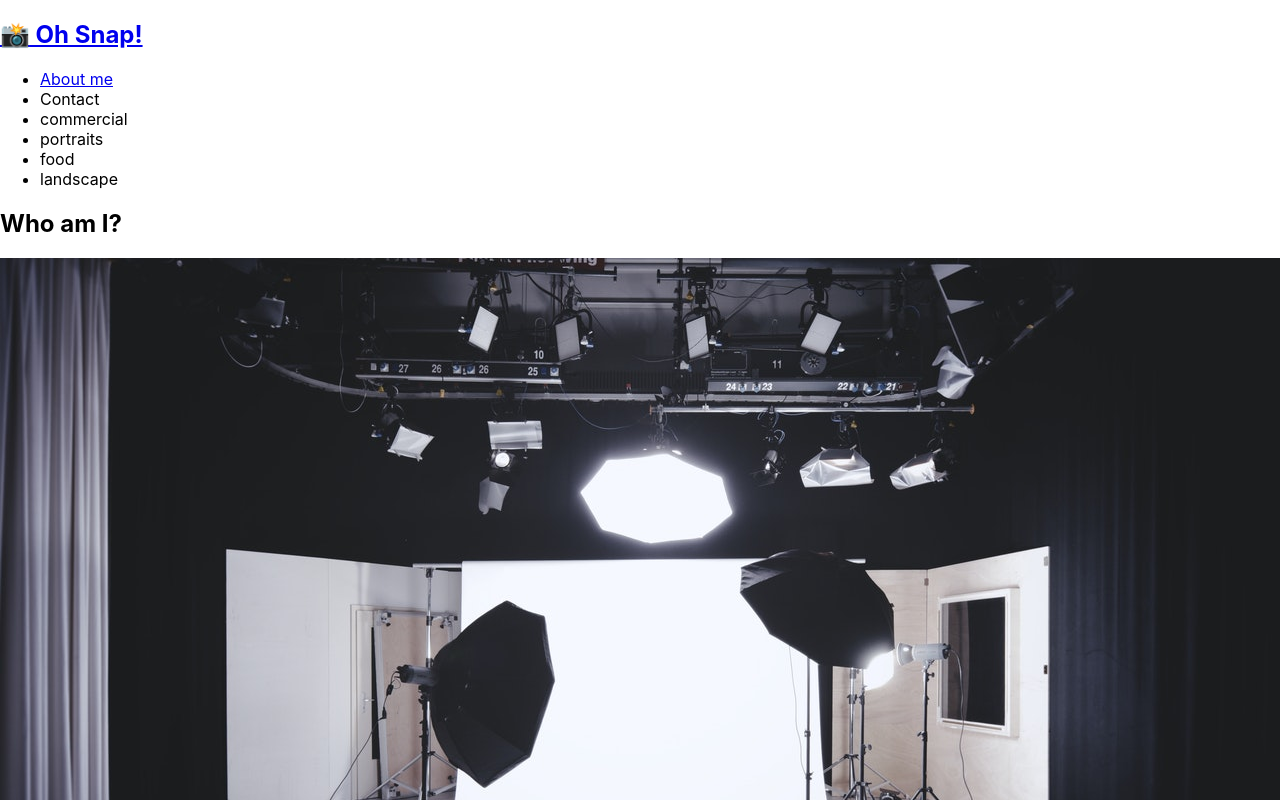
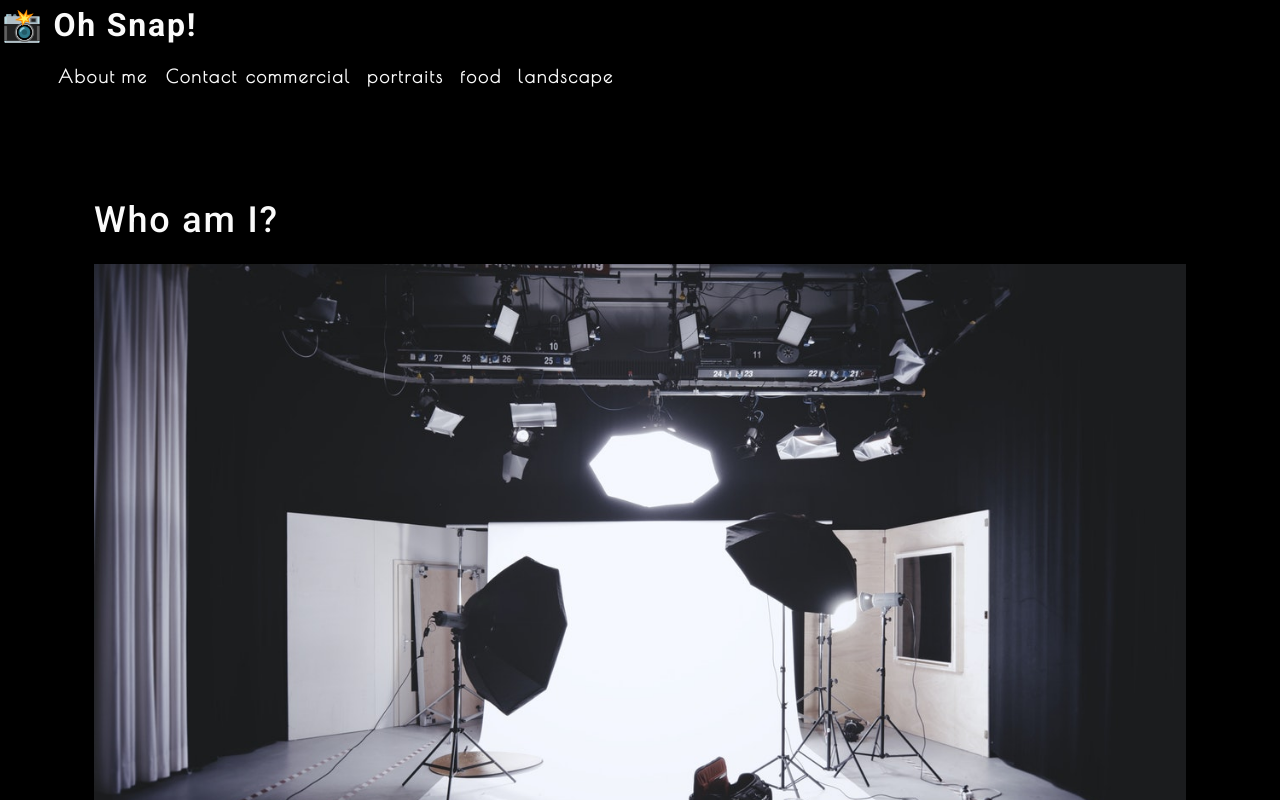
Before and after one commit to Lydia-tech/photo-port, a React (Create React App) app: page / in a window 1280 px wide. Shown: the top 800 px of the page. Built offline with nearby package versions, Linux system fonts and the light colour scheme.

Commit message:
fixed style sheet

```diff
--- a/public/index.html
+++ b/public/index.html
@@ -15,6 +15,9 @@
       user's mobile device or desktop. See https://developers.google.com/web/fundamentals/web-app-manifest/
     -->
     <link rel="manifest" href="%PUBLIC_URL%/manifest.json" />
+    <link href="https://fonts.googleapis.com/css2?family=Poiret+One&family=Roboto:ital,wght@0,100;0,300;0,400;0,500;0,700;0,900;1,100;1,300;1,400;1,500;1,700;1,900&display=swap" rel="stylesheet">
+    <link href="https://fonts.googleapis.com/css?family=Roboto&display=swap" rel="stylesheet">
+    <link href="https://fonts.googleapis.com/css2?family=Poiret+One&display=swap" rel="stylesheet">
     <!--
       Notice the use of %PUBLIC_URL% in the tags above.
       It will be replaced with the URL of the `public` folder during the build.
--- a/src/index.css
+++ b/src/index.css
@@ -1,13 +1,295 @@
+
+main {
+	margin: 0 auto;
+	max-width: 90%;
+  padding: 50px 30px;
+}
+:root {
+  --primary: #8c54ff;
+  --secondary: #F3A847;
+  --tertiary: #B12704;
+  --light: #fafafa;
+  --dark: #000000;
+  --darker: #111111;
+  --error: rgb(228, 46, 1);
+  --spacing-one: calc(1rem * 0.5);
+  --spacing-two: calc(1rem);
+  --spacing-five: calc(2.5rem);
+
+}
+
+* {
+  box-sizing: border-box;
+}
+
+html,
+body {
+  min-height: 100%;
+}
+
 body {
   margin: 0;
-  font-family: -apple-system, BlinkMacSystemFont, 'Segoe UI', 'Roboto', 'Oxygen',
-    'Ubuntu', 'Cantarell', 'Fira Sans', 'Droid Sans', 'Helvetica Neue',
-    sans-serif;
-  -webkit-font-smoothing: antialiased;
-  -moz-osx-font-smoothing: grayscale;
+  padding: 0;
+  font-weight: 600;
+  line-height: 1.5;
+  font-size: 18px;
+  letter-spacing: .1em;
+  background: var(--dark);
+  color: var(--light);
+  font-family: 'Poiret One', cursive;
+
 }
 
-code {
-  font-family: source-code-pro, Menlo, Monaco, Consolas, 'Courier New',
-    monospace;
+h1,
+h2,
+h3,
+h4,
+h5,
+h6 {
+  font-family: 'Roboto', sans-serif;
+  font-weight: 500;
+  margin: 5px 0;
+  line-height: 1.25;
 }
+
+h1 {
+  font-size: 2.25rem;
+}
+
+h2 {
+  font-size: 2rem;
+}
+
+h3 {
+  font-size: 1.75rem;
+}
+
+h4 {
+  font-size: 1.5rem;
+}
+
+h5 {
+  font-size: 1.25rem;
+}
+
+h6 {
+  font-size: 1rem;
+}
+
+p {
+  font-size: 1.1rem;
+  margin-top: 0;
+}
+
+a {
+  color: var(--tertiary);
+  text-decoration: none;
+  font-weight: bold;
+}
+
+a:hover {
+  text-decoration: underline;
+}
+
+header {
+  background: var(--dark);
+}
+
+header a {
+  color: var(--light);
+}
+
+button {
+  font-size: 1rem;
+  text-decoration: none;
+  padding: 0.25rem 1rem;
+  border-radius: .5rem;
+  border: none;
+  outline: none;
+  cursor: pointer;
+  margin: 0 1px;
+  background-color: var(--secondary);
+}
+
+button:hover {
+  opacity: .8;
+}
+
+button[disabled] {
+  cursor: default;
+  opacity: .8;
+}
+
+img {
+  max-width: 100%;
+}
+
+span[role="img"] {
+  cursor: default;
+}
+
+form {
+  width: 40%;
+}
+
+input {
+  font-size: 1rem;
+  padding: 0.25rem;
+  border: 1px solid var(--dark);
+  outline: none;
+  border-radius: 3px;
+  transition: box-shadow 0.2s;
+}
+
+input:focus {
+  border: 1px solid var(--secondary);
+  box-shadow: 0 0 .25rem rgba(0, 0, 0, .5);
+}
+
+li {
+  list-style: none;
+}
+
+nav a:hover {
+  text-decoration: none;
+}
+
+nav  li {
+  cursor: pointer;
+}
+
+textarea {
+	width: 600px;
+	height: 120px;
+	border: 3px solid #cccccc;
+	padding: 5px;
+}
+
+.container {
+  width: 85%;
+  max-width: 1200px;
+  margin-left: auto;
+  margin-right: auto;
+}
+
+.flex-row {
+  display: flex;
+  flex-wrap: wrap;
+}
+
+.space-between {
+  justify-content: space-between;
+}
+
+.flex-end {
+  justify-content: flex-end;
+}
+
+.mx-1 {
+  margin-right: var(--spacing-one);
+  margin-left: var(--spacing-one);
+}
+
+.mx-2 {
+  margin-right: var(--spacing-two);
+  margin-left: var(--spacing-two);
+}
+
+.my-1 {
+  margin-top: var(--spacing-one);
+  margin-bottom: var(--spacing-one);
+}
+
+.my-2 {
+  margin-top: var(--spacing-two);
+  margin-bottom: var(--spacing-two);
+}
+
+.my-5 {
+  margin-top: var(--spacing-five);
+  margin-bottom: var(--spacing-five);
+}
+
+.px-1 {
+  padding-right: var(--spacing-one);
+  padding-left: var(--spacing-one);
+}
+
+.px-2 {
+  padding-right: var(--spacing-two);
+  padding-left: var(--spacing-two);
+}
+
+.py-1 {
+  padding-top: var(--spacing-one);
+  padding-bottom: var(--spacing-one);
+}
+
+.py-2 {
+  padding-top: var(--spacing-two);
+  padding-bottom: var(--spacing-two);
+}
+
+.card {
+  width: 25%;
+  text-align: center;
+}
+
+.img-thumbnail {
+  width: auto;
+  height: 300px;
+  margin-bottom: 50px;
+  cursor: pointer;
+}
+
+.modalBackdrop {
+	background: rgba(0, 0, 0, .65);
+	bottom: 0;
+	left: 0;
+	overflow: auto;
+	position: fixed;
+	right: 0;
+	top: 0;
+	z-index: 1;
+}
+
+.modalContainer {
+	background: var(--darker);
+	border-radius: 5px;
+	max-width: 100%;
+	margin: 50px auto;
+	padding: 15px;
+	width: 960px;
+}
+
+.modalTitle {
+	font-size: 18px;
+	font-weight: 600;
+	margin-bottom: 25px;
+}
+
+button {
+	background: var(--primary);
+	border: 0;
+	border-radius: 5px;
+	color: #fff;
+	cursor: pointer;
+	font-size: 16px;
+	font-weight: 600;
+	margin-bottom: 30px;
+	padding: 10px 15px;
+}
+
+a {
+	border-radius: 5px;
+	color: var(--primary);
+	font-weight: 600;
+	padding: 2px 4px;
+	margin-left: -2px;
+	margin-right: -2px;
+
+}
+
+.navActive {
+  color: var(--secondary);
+}
```
